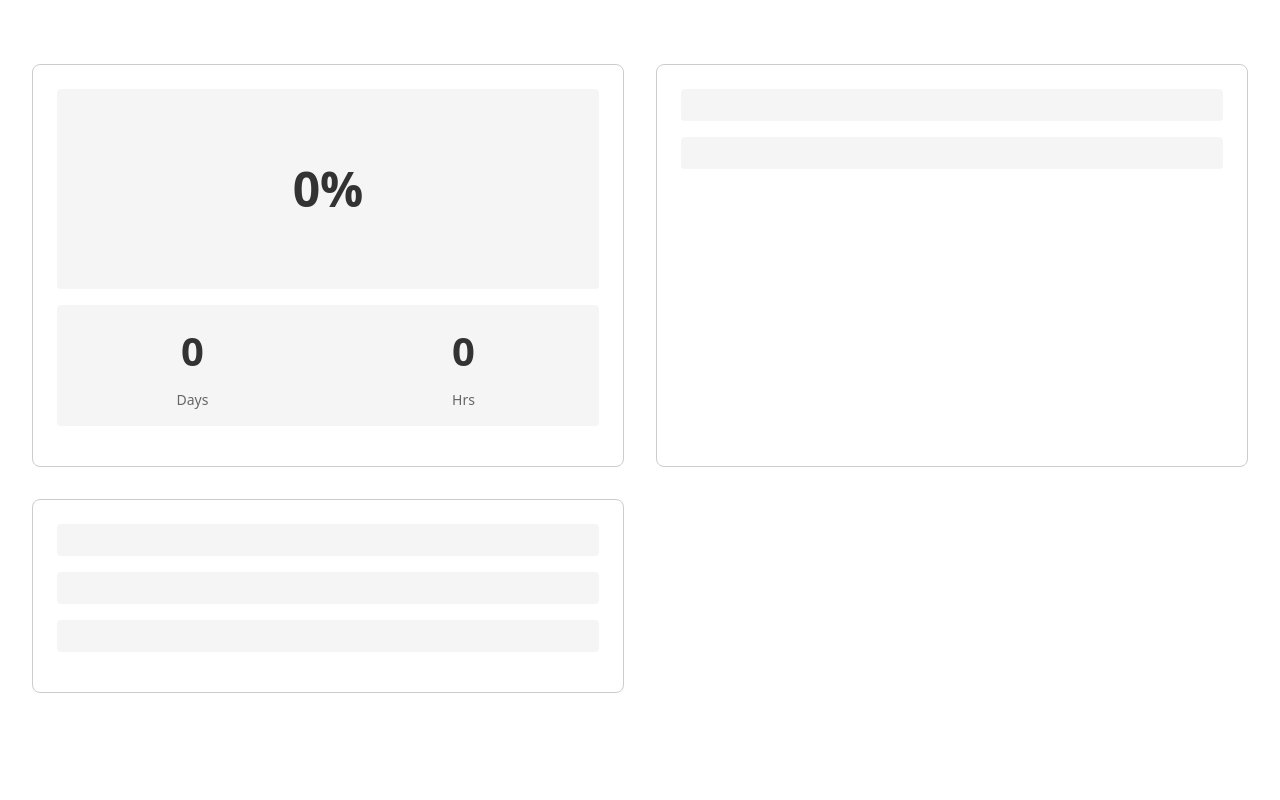
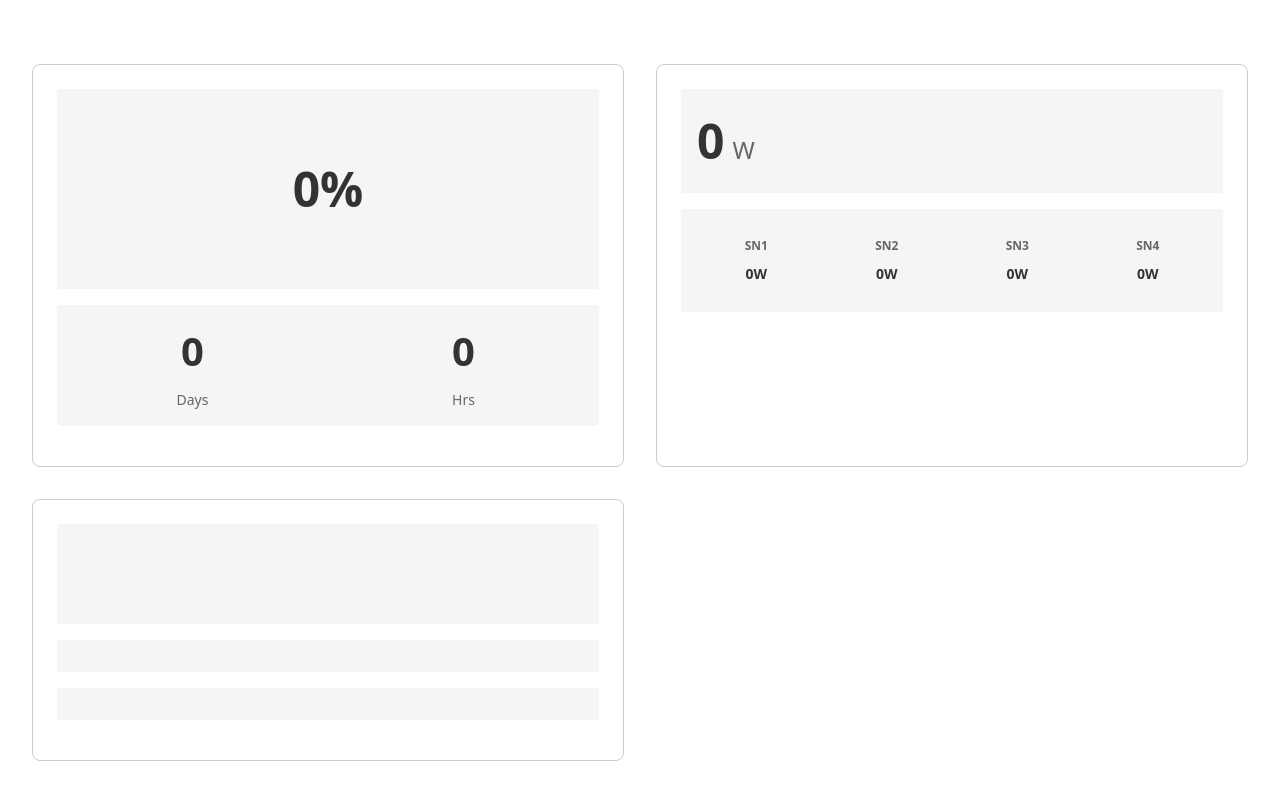
Before and after one commit to VermiNew/energy-monitoring-system, a React (Vite) app: page / in a window 1280 px wide. Built offline with nearby package versions, Linux system fonts and the light colour scheme.

Commit message:
feat: add input section with sources

```diff
--- a/src/App.css
+++ b/src/App.css
@@ -70,3 +70,50 @@
   color: #666;
   margin-top: 0.5rem;
 }
+
+.power-display {
+  display: flex;
+  align-items: baseline;
+  gap: 0.5rem;
+  min-height: 100px;
+  justify-content: flex-start;
+}
+
+.power-value {
+  font-size: 3rem;
+  font-weight: bold;
+  color: #333;
+}
+
+.power-unit {
+  font-size: 1.5rem;
+  color: #666;
+}
+
+.sources-grid {
+  display: grid !important;
+  grid-template-columns: repeat(4, 1fr);
+  gap: 0.75rem;
+  min-height: auto !important;
+}
+
+.source-item {
+  background: #f5f5f5;
+  padding: 0.75rem;
+  border-radius: 0.25rem;
+  text-align: center;
+}
+
+.source-name {
+  font-size: 0.75rem;
+  color: #666;
+  font-weight: 600;
+  text-transform: uppercase;
+  margin-bottom: 0.5rem;
+}
+
+.source-power {
+  font-size: 0.875rem;
+  color: #333;
+  font-weight: bold;
+}
--- a/src/App.tsx
+++ b/src/App.tsx
@@ -1,5 +1,6 @@
 import './App.css'
 import { BatterySection } from './components/BatterySection'
+import { InputSection } from './components/InputSection'
 
 function App() {
   return (
@@ -12,15 +13,7 @@ function App() {
       {/* Main Grid */}
       <main className="gui-main">
         <BatterySection />
-
-        {/* Input Section */}
-        <section className="input-section">
-          {/* Input Power Display */}
-          <div className="power-display"></div>
-
-          {/* Sources Grid */}
-          <div className="sources-grid"></div>
-        </section>
+        <InputSection />
 
         {/* Output Section */}
         <section className="output-section">
--- /dev/null
+++ b/src/components/InputSection.tsx
@@ -0,0 +1,24 @@
+import { useState } from 'react'
+
+export function InputSection() {
+  const [inputPower] = useState(0)
+  const sourceNames = ['SN1', 'SN2', 'SN3', 'SN4']
+
+  return (
+    <section className="input-section">
+      <div className="power-display">
+        <span className="power-value">{inputPower}</span>
+        <span className="power-unit">W</span>
+      </div>
+
+      <div className="sources-grid">
+        {sourceNames.map((source, index) => (
+          <div key={index} className="source-item">
+            <div className="source-name">{source}</div>
+            <div className="source-power">0W</div>
+          </div>
+        ))}
+      </div>
+    </section>
+  )
+}
```
